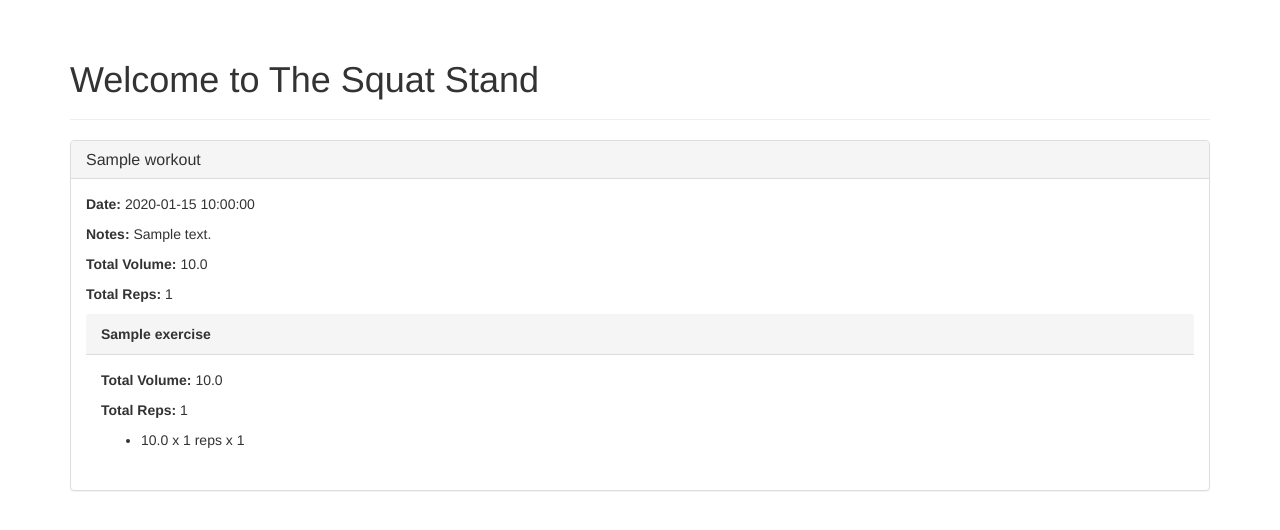
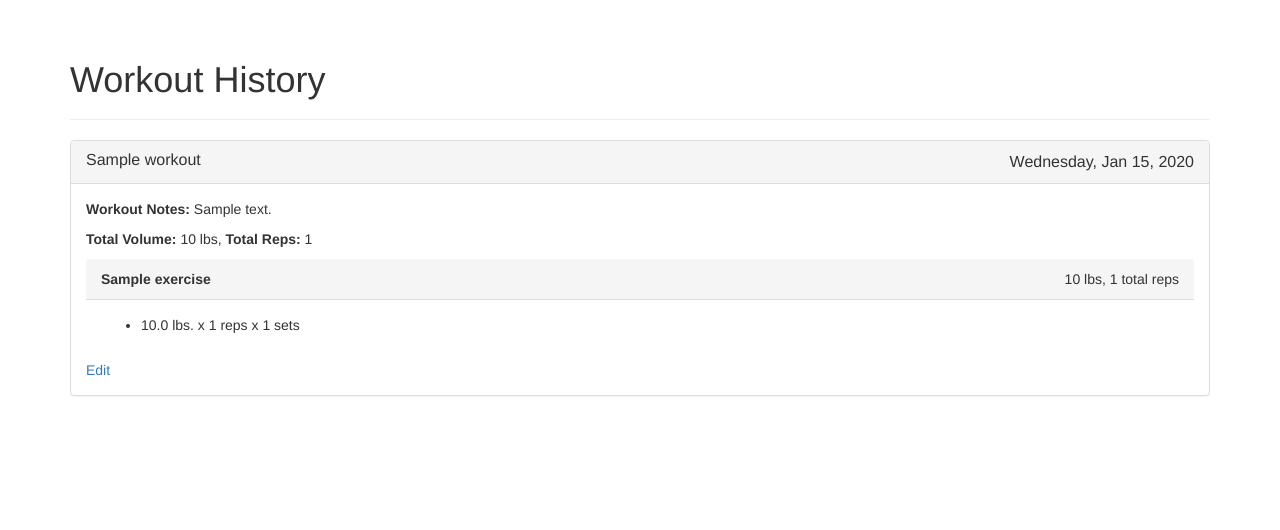
Before and after one commit to hchaumont/theSquatStand, a Flask app: page / in a window 1280 px wide. Shown: the part 52-582 px from the top of the page. Run offline with Flask 2, Linux system fonts and the light colour scheme; tables that the repository leaves empty hold one stand-in row (values such as "Sample post"); parts of the project's set-up code (start-up, migrations or seed data) failed here and were passed over; some libraries are stand-ins or nearby versions.

Commit message:
Implemented PR tracking. Added screenshots.

```diff
--- a/app/main/routes.py
+++ b/app/main/routes.py
@@ -3,13 +3,13 @@ from . import main
 from .forms import WorkoutInfoForm
 from .. import db
 from ..models import Workout, Exercise, Entry
-from .statistics import WorkoutSummary, createDailyVolumeChart
-
+from .statistics import WorkoutSummary, createDailyCharts, createPRList
+from sqlalchemy import desc
 
 # Routes
 @main.route('/')
 def index():
-    workouts = Workout.query.order_by('date').all()
+    workouts = Workout.query.order_by(desc('date')).all()
     workout_summaries = [WorkoutSummary(workout) for workout in workouts]
     return render_template('index.html', workouts=workouts, workout_summaries=workout_summaries)
 
@@ -27,18 +27,35 @@ def log():
         form.populate_obj(workout)
         db.session.add(workout)
         db.session.commit()
-        session['summary'] = WorkoutSummary(workout)
+        session['workout_id'] = workout.id
         return redirect(url_for('.summary'))
     return render_template('log.html', form=form)
 
 
 @main.route('/summary', methods=['GET', 'POST'])
 def summary():
-    return render_template('summary.html', summary=session.get('summary'))
+    workout_id = session.get('workout_id')
+    summary = WorkoutSummary(Workout.query.filter(Workout.id == workout_id).first())
+    return render_template('summary.html', summary=summary)
+
+
+@main.route('/edit/<workout_id>', methods=['GET', 'POST'])
+def edit(workout_id):
+    workout = Workout.query.filter(Workout.id == workout_id).first()
+    form = WorkoutInfoForm(obj=workout)
+
+    if form.validate_on_submit():
+        form.populate_obj(workout)
+        db.session.commit()
+        session['workout_id'] = workout.id
+        return redirect(url_for('.summary'))
+    return render_template('log.html', form=form)
+
 
 @main.route('/stats', methods=['GET'])
 def stats():
     orderedWorkouts = Workout.query.order_by('date').all()
     orderedSummaries = [WorkoutSummary(w) for w in orderedWorkouts]
-    script, div = createDailyVolumeChart(orderedSummaries)
-    return render_template('stats.html', chart_script=script, chart_div=div)
+    charts = createDailyCharts(orderedSummaries)
+    PRList = createPRList()
+    return render_template('stats.html', charts=charts, PRList=PRList)
--- a/app/main/statistics.py
+++ b/app/main/statistics.py
@@ -1,9 +1,8 @@
 import numpy as np
 import pandas as pd
 from bokeh.plotting import figure
-
 from bokeh.embed import components
-
+from ..models import db, Exercise, Entry
 
 class ExerciseSummary:
     def __init__(self, exercise):
@@ -28,6 +27,32 @@ def createDailyVolumeChart(workoutSummaryList):
     df = pd.DataFrame([{'date': w.date, 'volume': w.volume} for w in workoutSummaryList])
     dailyVolume = df.groupby('date').sum()
     days = [str(d).split()[0] for d in dailyVolume.index]
-    p = figure(title='Daily Volume', x_range=days, y_axis_label='Volume')
+    p = figure(title='Daily Volume', x_range=days, y_axis_label='Volume (lbs.)', height=300,
+               sizing_mode='scale_width')
     p.vbar(x=days, top=dailyVolume['volume'], width=.9)
     return components(p)
+
+
+def createDailyCharts(workoutSummaryList):
+    df = pd.DataFrame([{'date': w.date, 'volume': w.volume, 'reps': w.reps} for w in workoutSummaryList])
+    dailyVolume = df.groupby('date').sum()
+    days = [str(d).split()[0] for d in dailyVolume.index]
+    p = figure(title='Daily Volume', x_range=days, y_axis_label='Volume',
+               height=300, sizing_mode='scale_width')
+    p.vbar(x=days, top=dailyVolume['volume'], width=.9)
+    q = figure(title='Daily Reps', x_range=days, y_axis_label='Reps',
+               height=300, sizing_mode='scale_width')
+    q.vbar(x=days, top=dailyVolume['reps'], width=.9)
+    return [components(p), components(q)]
+
+def getPR(exname):
+    exlist = Exercise.query.filter(Exercise.exname == exname).all()
+    PR = 0
+    for e in exlist:
+        PR = max(PR, max(ent.weight for ent in e.entries))
+    return PR
+
+
+def createPRList():
+    exnames = set(e[0] for e in db.session.query(Exercise.exname).all())
+    return [{'name': exname, 'weight': getPR(exname)} for exname in sorted(exnames)]
--- a/app/templates/index.html
+++ b/app/templates/index.html
@@ -3,7 +3,7 @@
 
 {% block page_content %}
 <div class="page-header">
-    <h1>Welcome to The Squat Stand</h1>
+    <h1>Workout History</h1>
 </div>
 
 {% for summary in workout_summaries %}
--- a/app/templates/macros.html
+++ b/app/templates/macros.html
@@ -1,30 +1,32 @@
 {% macro render_summary(summary) %}
     <div class="panel panel-default">
         <div class="panel-heading">
-            <h3 class="panel-title">{{ summary.name }}</h3>
+            <h3 class="panel-title pull-left">{{ summary.name }}</h3>
+            <span class="panel-title pull-right">{{ summary.date.strftime('%A, %b %d, %Y') }}</span>
+            <div class="clearfix"></div>
         </div>
         <div class="panel-body">
-            <p><strong>Date: </strong>{{ summary.date }}</p>
-            <p><strong>Notes: </strong>{{ summary.notes }}</p>
-            <p><strong>Total Volume: </strong>{{ summary.volume }}</p>
-            <p><strong>Total Reps: </strong>{{ summary.reps }}</p>
+            <p><strong>Workout Notes: </strong>{{ summary.notes }}</p>
+            <p><strong>Total Volume: </strong>{{ summary.volume | int }} lbs, <strong>Total Reps: </strong>{{ summary.reps }}</p>
             {% for exercise in summary.exercises %}
                 <div class="panel-default">
                     <div class="panel-heading">
-                        <strong>{{ exercise.exname }}</strong>
+                        <div class="pull-left"><strong>{{ exercise.exname }}</strong></div>
+                        <div class="pull-right">{{ exercise.volume | int }} lbs, {{ exercise.reps }} total reps</div>
+                        <div class="clearfix"></div>
                     </div>
                     <div class="panel-body">
-                        <p><strong>Total Volume: </strong>{{ exercise.volume }}</p>
-                        <p><strong>Total Reps: </strong>{{ exercise.reps }}</p>
+                       <!--  <p><strong>Total Volume: </strong>{{ exercise.volume }}</p>
+                        <p><strong>Total Reps: </strong>{{ exercise.reps }}</p> -->
                         <ul>
                             {% for entry in exercise.entries %}
-                                <li>{{ entry.weight }} x {{ entry.reps }} reps x {{ entry.sets }}</li>
+                                <li>{{ entry.weight }} lbs. x {{ entry.reps }} reps x {{ entry.sets }} sets</li>
                             {% endfor %}
                         </ul>
                     </div>
                 </div>
             {% endfor %}
-
+        <a href={{ url_for('.edit', workout_id = summary.id) }}>Edit</a>
         </div>
     </div>
 {% endmacro %}
```
Also changed, not shown: app/templates/stats.html (+40 -2 lines), images/entry.png (added), images/history.png (added), images/stats.png (added).
